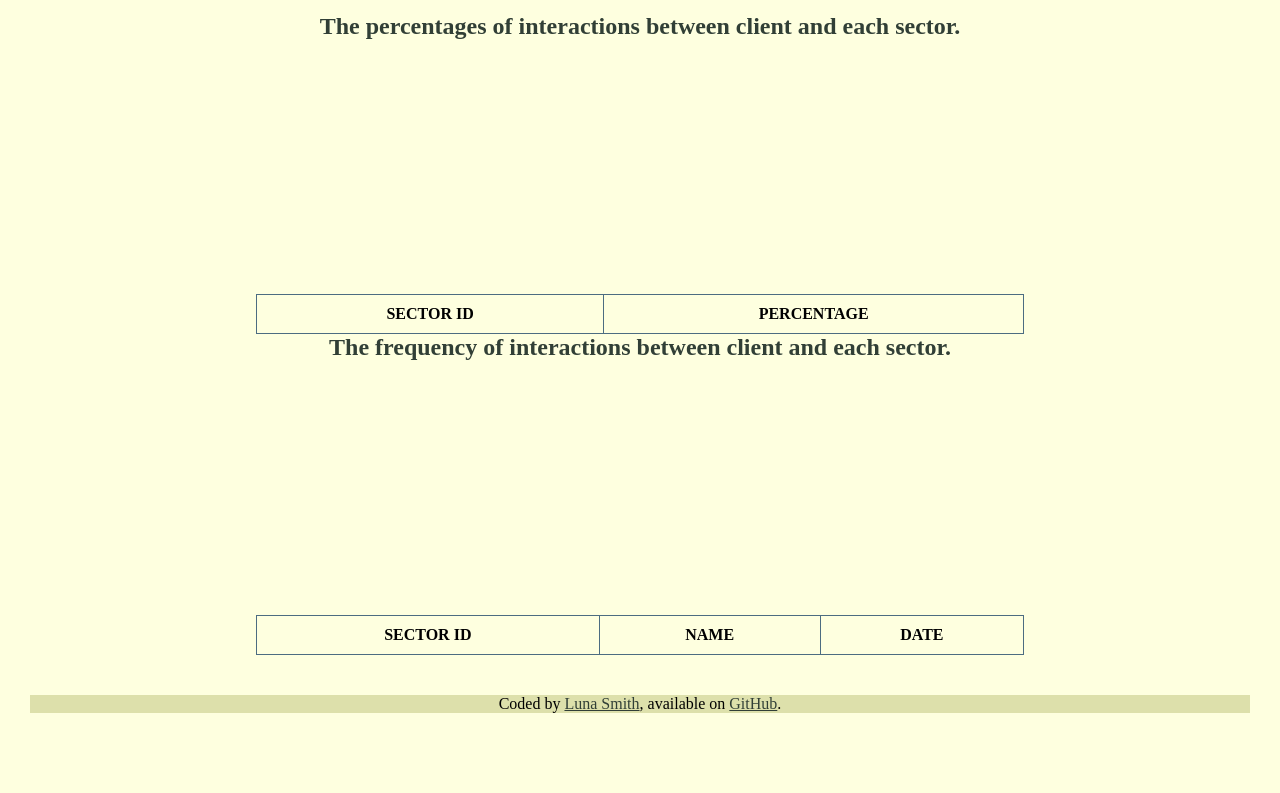
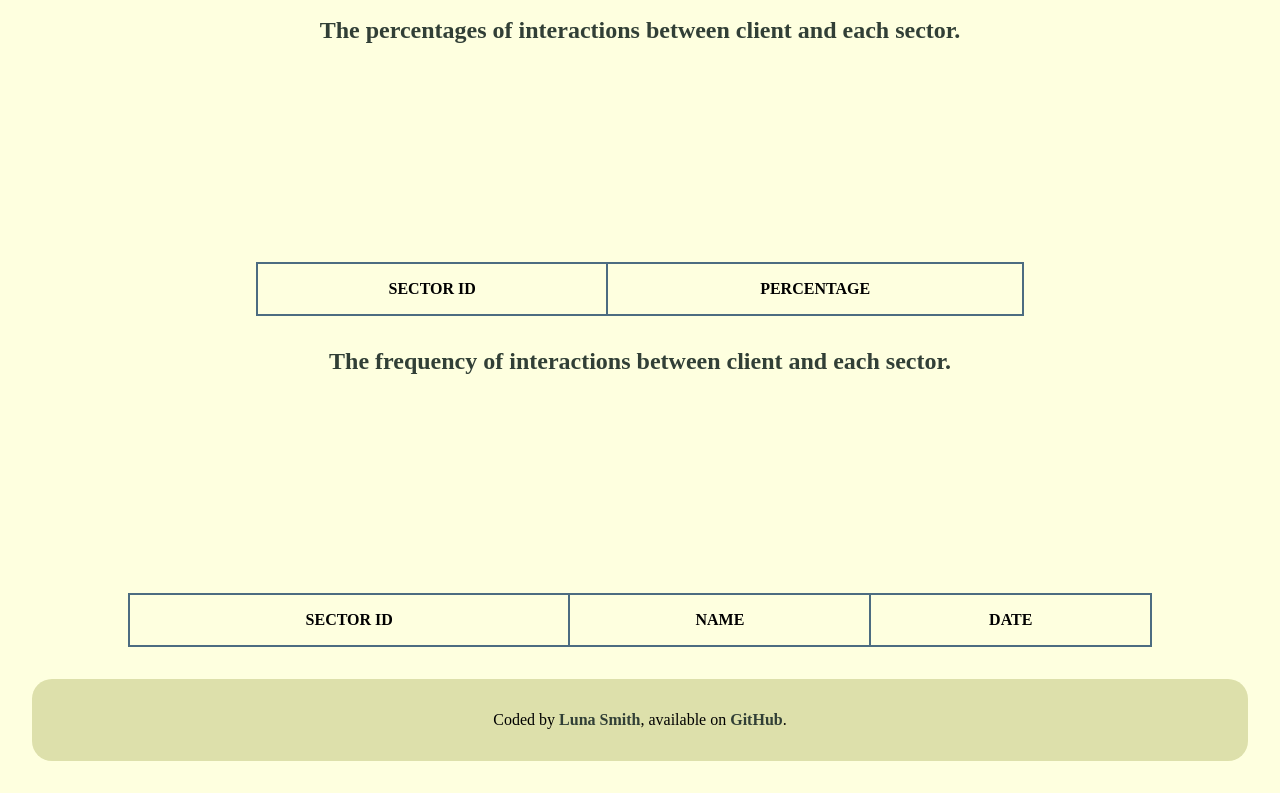
Before and after one commit to Lu-Smith/substantive_research_technical_test, a website: page index.html in a window 1280 px wide. Shown: the part 84-877 px from the top of the page. Before the commit the page ends 827 px from the top, so only its background shows below. Drawn offline with nearby package versions, Linux system fonts and the light colour scheme; no server answers.

Commit message:
Created spacing and boders

```diff
--- /dev/null
+++ b/_borders.scss
@@ -0,0 +1,2 @@
+$base-border-thickness: 2px;
+$base-border-radius: 20px;
--- /dev/null
+++ b/_spacing.scss
@@ -0,0 +1,3 @@
+$base-padding: 2rem;
+$small-padding: 1rem;
+$base-margin: 2rem;
--- a/index.html
+++ b/index.html
@@ -18,7 +18,7 @@
         <div class="canvas-percentage-container">
             <canvas id="percentage-chart"></canvas>
         </div>
-        <table>
+        <table class="tablePercentage">
             <thead>
             <tr>
                 <th>Sector ID</th>
@@ -32,7 +32,7 @@
         <div class="canvas-line-container">
             <canvas id="line-chart"></canvas>
         </div>
-        <table>
+        <table class="tableInteractions">
             <thead>
             <tr>
                 <th onclick="sortColumn('sector_id')">Sector ID</th>
--- a/styles.scss
+++ b/styles.scss
@@ -1,4 +1,6 @@
 @import 'colors.scss';
+@import 'spacing.scss';
+@import 'borders.scss';
 
 * {
     margin: 0;
@@ -8,28 +10,35 @@
 
 body {
     text-align: center;
-    padding: 30px;
+    padding: $base-padding;
     background-color: $primary-background;
 }
 
 h1 {
     color: $primary-color;
-    margin-bottom: 30px
 }
 
 h2 {
     color: $secondary-color;
+    margin: $base-margin;
 }
 
 table {
     border-collapse: collapse;
-    width: 60vw;
     margin: 0 auto;
 }
 
+.tablePercentage {
+    width: 60vw;
+}
+
+.tableInteractions {
+    width: 80vw;
+}
+
 td, th {
-    border: 1px solid $primary-color;
-    padding: 10px;
+    border: $base-border-thickness solid $primary-color;
+    padding: $small-padding;
 }
 
 th {
@@ -48,19 +57,23 @@ tr:hover {
 
 .canvas-percentage-container {
     width: 40%;
-    margin: 50px auto;
+    margin: $base-margin auto;
 }
 
 .canvas-line-container {
     width: 90%;
-    margin: 50px auto;
+    margin: $base-margin auto;
 }
 
 footer {
-    margin-top: 40px;
+    margin-top: $base-margin;
+    padding: $base-padding;
     background-color: $secondary-background;
+    border-radius: $base-border-radius;
 }
 
 footer a {
     color: $secondary-color;
+    text-decoration: none;
+    font-weight: bold;
 }
```
Also changed, not shown: styles.css, 1 other file.
